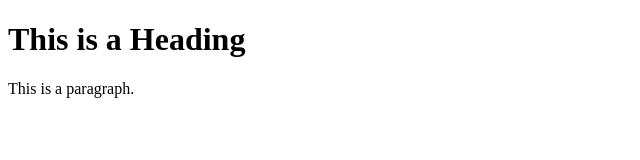
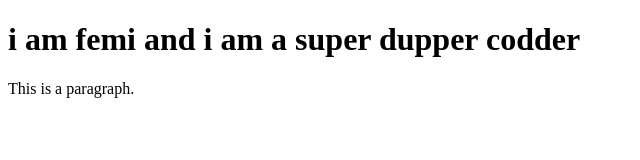
Before and after one commit to phemdev2/test2, a plain HTML site: page index.html in a window 1280 px wide. Shown: the whole page, without its empty margins (0-640 px from the left). Drawn offline with Linux system fonts and the light colour scheme.

Commit message:
error message

```diff
--- a/index.html
+++ b/index.html
@@ -5,7 +5,7 @@
 </head>
 <body>
 
-<h1>This is a Heading</h1>
+<h1>i am femi and i am a super dupper codder</h1>
 <p>This is a paragraph.</p>
 
 </body>
```
